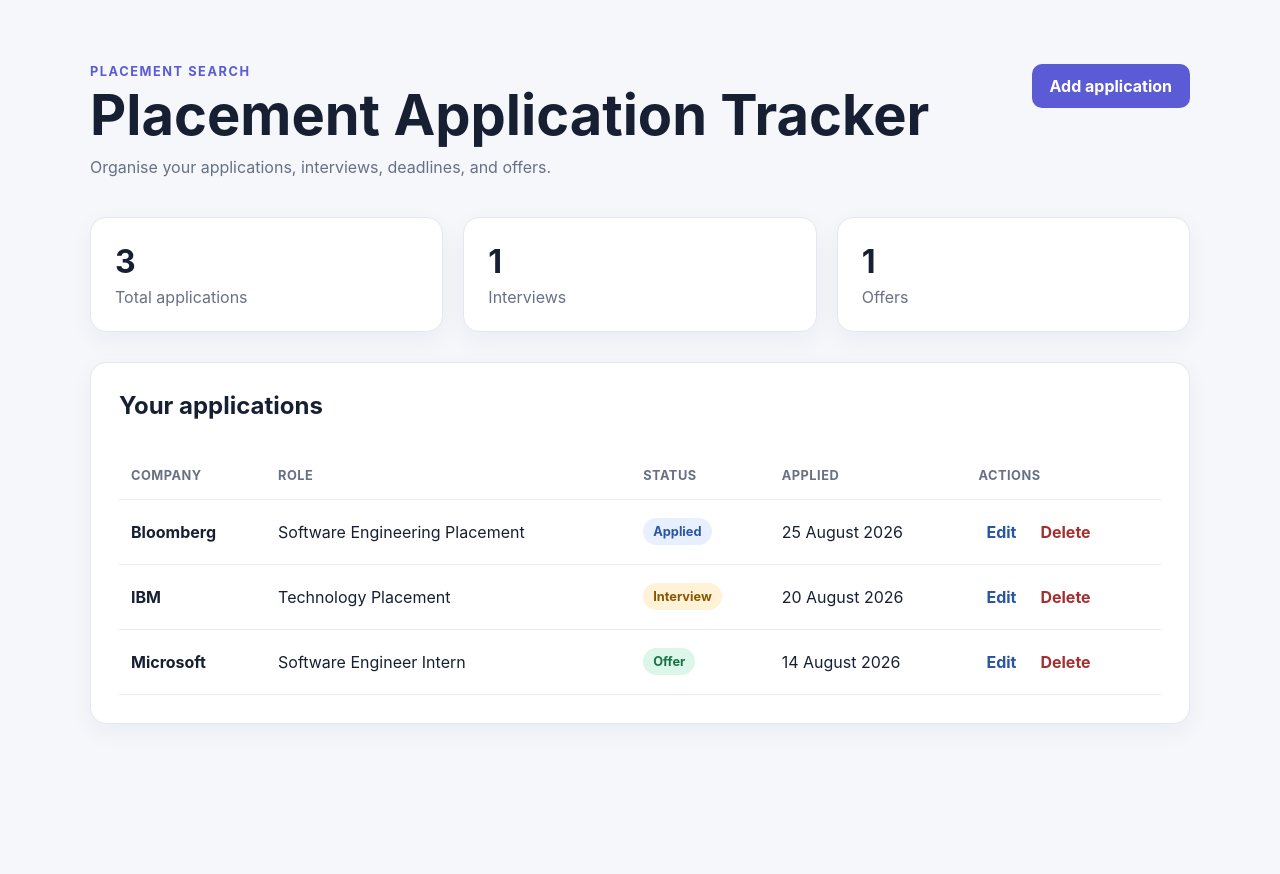
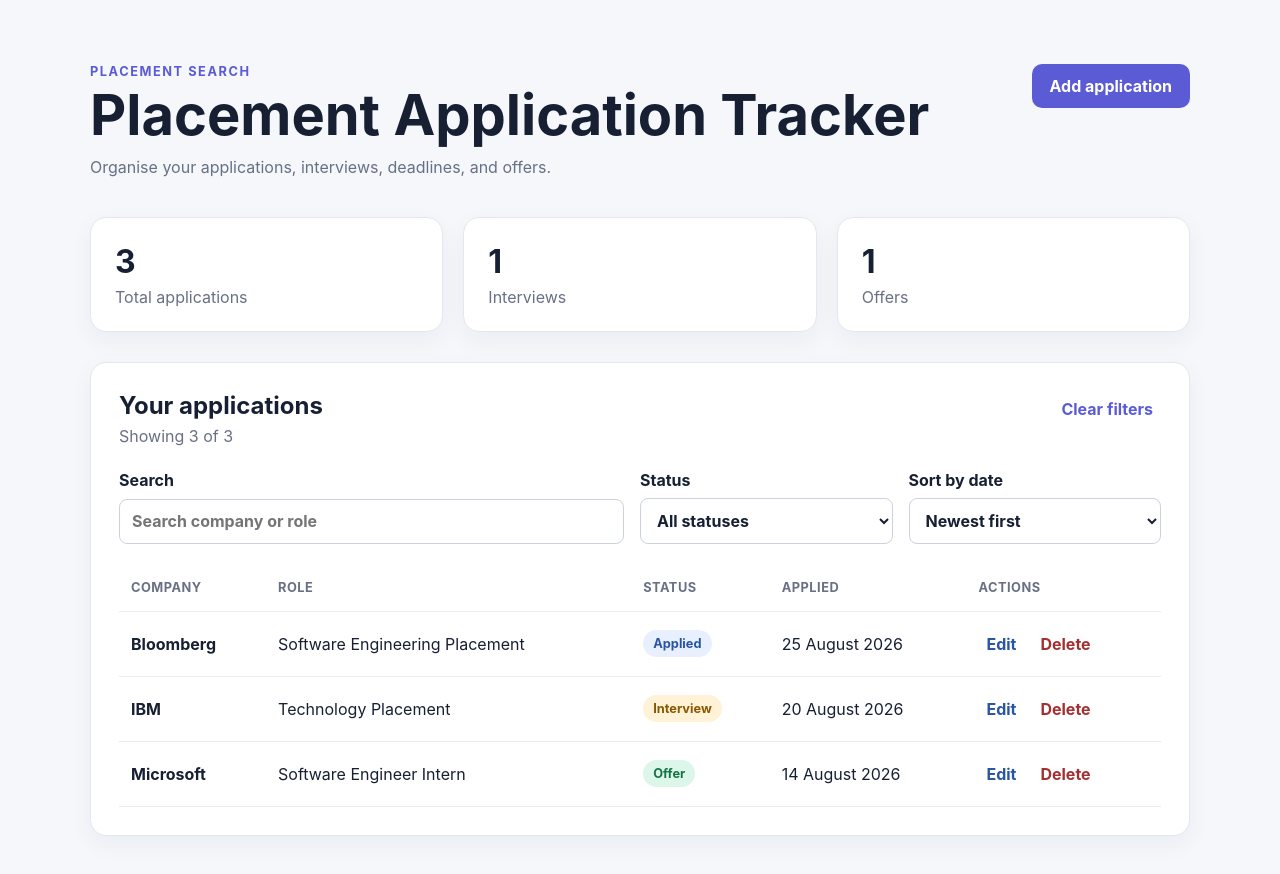
Before and after one commit to YacoubZabaneh/placement-application-tracker, a React (Vite) app in the folder frontend/: page / in a window 1280 px wide. Shown: the top 874 px of the page. Before the commit the page ends 800 px from the top, so only its background shows below. Built offline with nearby package versions, Linux system fonts and the light colour scheme.

Commit message:
Add application search filtering and sorting

```diff
--- a/frontend/src/App.css
+++ b/frontend/src/App.css
@@ -4,11 +4,15 @@
   padding: 64px 0;
 }
 
-.header {
+.header,
+.applications-heading {
   display: flex;
   justify-content: space-between;
   align-items: flex-start;
   gap: 32px;
+}
+
+.header {
   margin-bottom: 40px;
 }
 
@@ -62,14 +66,17 @@
   gap: 20px;
 }
 
-.application-form label {
+.application-form label,
+.filters label {
   display: grid;
   gap: 8px;
   font-weight: 700;
 }
 
 .application-form input,
-.application-form select {
+.application-form select,
+.filters input,
+.filters select {
   width: 100%;
   border: 1px solid #ccd2df;
   border-radius: 8px;
@@ -115,7 +122,8 @@
   font-size: 2rem;
 }
 
-.stat-card p {
+.stat-card p,
+.applications-heading p {
   margin: 0;
   color: #687086;
 }
@@ -124,8 +132,28 @@
   padding: 28px;
 }
 
-.applications h2 {
-  margin: 0 0 12px;
+.applications-heading h2 {
+  margin: 0 0 6px;
+}
+
+.clear-button {
+  border: 0;
+  padding: 8px;
+  color: #5b5bd6;
+  background: transparent;
+  font-weight: 700;
+  cursor: pointer;
+}
+
+.clear-button:hover {
+  text-decoration: underline;
+}
+
+.filters {
+  display: grid;
+  grid-template-columns: 2fr 1fr 1fr;
+  gap: 16px;
+  margin-top: 24px;
 }
 
 .table-container {
@@ -212,18 +240,26 @@
   text-decoration: underline;
 }
 
+.empty-state {
+  padding: 40px;
+  color: #687086;
+  text-align: center;
+}
+
 @media (max-width: 700px) {
   .app {
     width: min(100% - 24px, 1100px);
     padding: 32px 0;
   }
 
-  .header {
+  .header,
+  .applications-heading {
     flex-direction: column;
   }
 
   .application-form form,
-  .stats {
+  .stats,
+  .filters {
     grid-template-columns: 1fr;
   }
 }
--- a/frontend/src/App.tsx
+++ b/frontend/src/App.tsx
@@ -2,6 +2,8 @@
 import './App.css'
 
 type ApplicationStatus = 'Applied' | 'Interview' | 'Offer' | 'Rejected'
+type StatusFilter = 'All' | ApplicationStatus
+type SortOrder = 'newest' | 'oldest'
 
 type Application = {
   id: number
@@ -41,6 +43,9 @@
     useState<Application | null>(null)
   const [applications, setApplications] =
     useState<Application[]>(initialApplications)
+  const [searchTerm, setSearchTerm] = useState('')
+  const [statusFilter, setStatusFilter] = useState<StatusFilter>('All')
+  const [sortOrder, setSortOrder] = useState<SortOrder>('newest')
 
   const interviewCount = applications.filter(
     (application) => application.status === 'Interview',
@@ -49,6 +54,28 @@
   const offerCount = applications.filter(
     (application) => application.status === 'Offer',
   ).length
+
+  const visibleApplications = applications
+    .filter((application) => {
+      const searchText = searchTerm.toLowerCase()
+
+      const matchesSearch =
+        application.company.toLowerCase().includes(searchText) ||
+        application.role.toLowerCase().includes(searchText)
+
+      const matchesStatus =
+        statusFilter === 'All' || application.status === statusFilter
+
+      return matchesSearch && matchesStatus
+    })
+    .sort((firstApplication, secondApplication) => {
+      const firstDate = new Date(firstApplication.appliedDate).getTime()
+      const secondDate = new Date(secondApplication.appliedDate).getTime()
+
+      return sortOrder === 'newest'
+        ? secondDate - firstDate
+        : firstDate - secondDate
+    })
 
   function openNewApplicationForm() {
     setEditingApplication(null)
@@ -127,6 +154,12 @@
     if (editingApplication?.id === id) {
       closeForm()
     }
+  }
+
+  function clearFilters() {
+    setSearchTerm('')
+    setStatusFilter('All')
+    setSortOrder('newest')
   }
 
   function formatDate(date: string) {
@@ -235,7 +268,63 @@
       </section>
 
       <section className="applications">
-        <h2>Your applications</h2>
+        <div className="applications-heading">
+          <div>
+            <h2>Your applications</h2>
+            <p>
+              Showing {visibleApplications.length} of {applications.length}
+            </p>
+          </div>
+
+          <button
+            type="button"
+            className="clear-button"
+            onClick={clearFilters}
+          >
+            Clear filters
+          </button>
+        </div>
+
+        <div className="filters">
+          <label>
+            Search
+            <input
+              type="search"
+              placeholder="Search company or role"
+              value={searchTerm}
+              onChange={(event) => setSearchTerm(event.target.value)}
+            />
+          </label>
+
+          <label>
+            Status
+            <select
+              value={statusFilter}
+              onChange={(event) =>
+                setStatusFilter(event.target.value as StatusFilter)
+              }
+            >
+              <option value="All">All statuses</option>
+              <option value="Applied">Applied</option>
+              <option value="Interview">Interview</option>
+              <option value="Offer">Offer</option>
+              <option value="Rejected">Rejected</option>
+            </select>
+          </label>
+
+          <label>
+            Sort by date
+            <select
+              value={sortOrder}
+              onChange={(event) =>
+                setSortOrder(event.target.value as SortOrder)
+              }
+            >
+              <option value="newest">Newest first</option>
+              <option value="oldest">Oldest first</option>
+            </select>
+          </label>
+        </div>
 
         <div className="table-container">
           <table>
@@ -250,7 +339,7 @@
             </thead>
 
             <tbody>
-              {applications.map((application) => (
+              {visibleApplications.map((application) => (
                 <tr key={application.id}>
                   <td>{application.company}</td>
                   <td>{application.role}</td>
@@ -283,6 +372,14 @@
                   </td>
                 </tr>
               ))}
+
+              {visibleApplications.length === 0 && (
+                <tr>
+                  <td className="empty-state" colSpan={5}>
+                    No applications match your search or filters.
+                  </td>
+                </tr>
+              )}
             </tbody>
           </table>
         </div>
```
